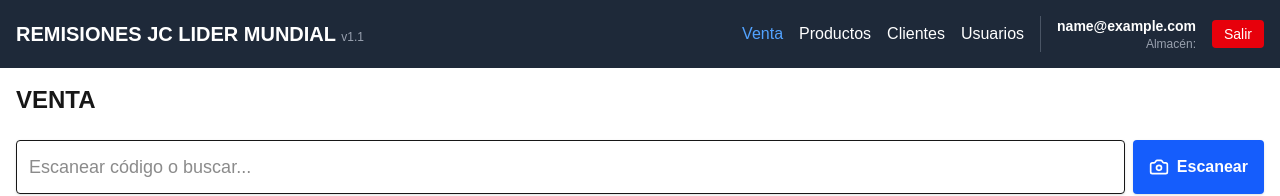
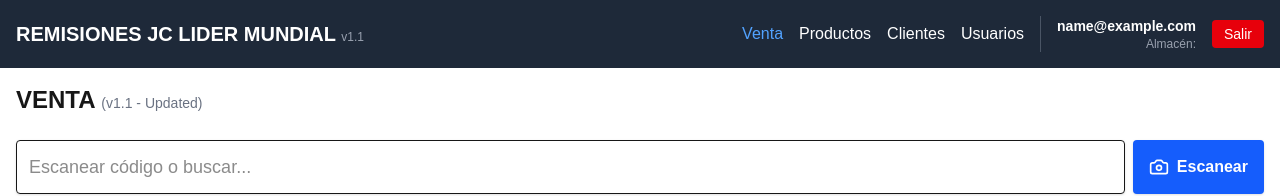
Before and after one commit to Mollejas/pos-app, a Next.js app: page / in a window 1280 px wide. Shown: the top 196 px of the page. Built offline with nearby package versions, Linux system fonts and the light colour scheme; no server answers; sample sign-in values are in the browser's storage.

Commit message:
CRITICAL: Force UI update to verify Vercel sync v1.1

```diff
--- a/src/app/page.tsx
+++ b/src/app/page.tsx
@@ -9,6 +9,7 @@ export default function Home() {
   const [loading, setLoading] = useState(true);
 
   useEffect(() => {
+    console.log('Build Timestamp: ', new Date().toISOString()); // Trace build
     const user = localStorage.getItem('user');
     if (!user) {
       router.push('/login');
@@ -21,7 +22,7 @@ export default function Home() {
 
   return (
     <div>
-      <h1 className="text-2xl font-bold mb-6">VENTA</h1>
+      <h1 className="text-2xl font-bold mb-6">VENTA <span className="text-sm font-normal text-gray-500">(v1.1 - Updated)</span></h1>
       <POSInterface />
     </div>
   );
```
